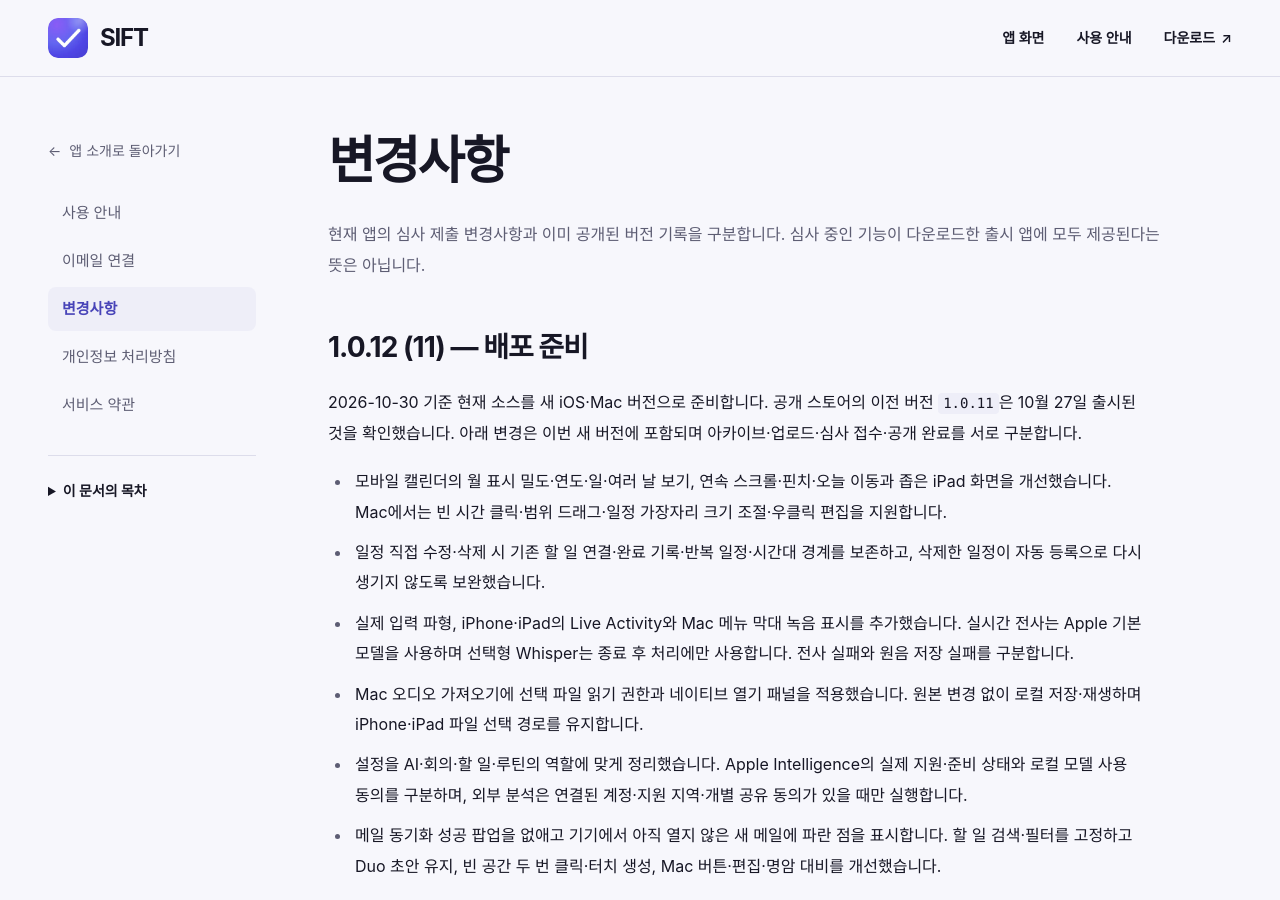
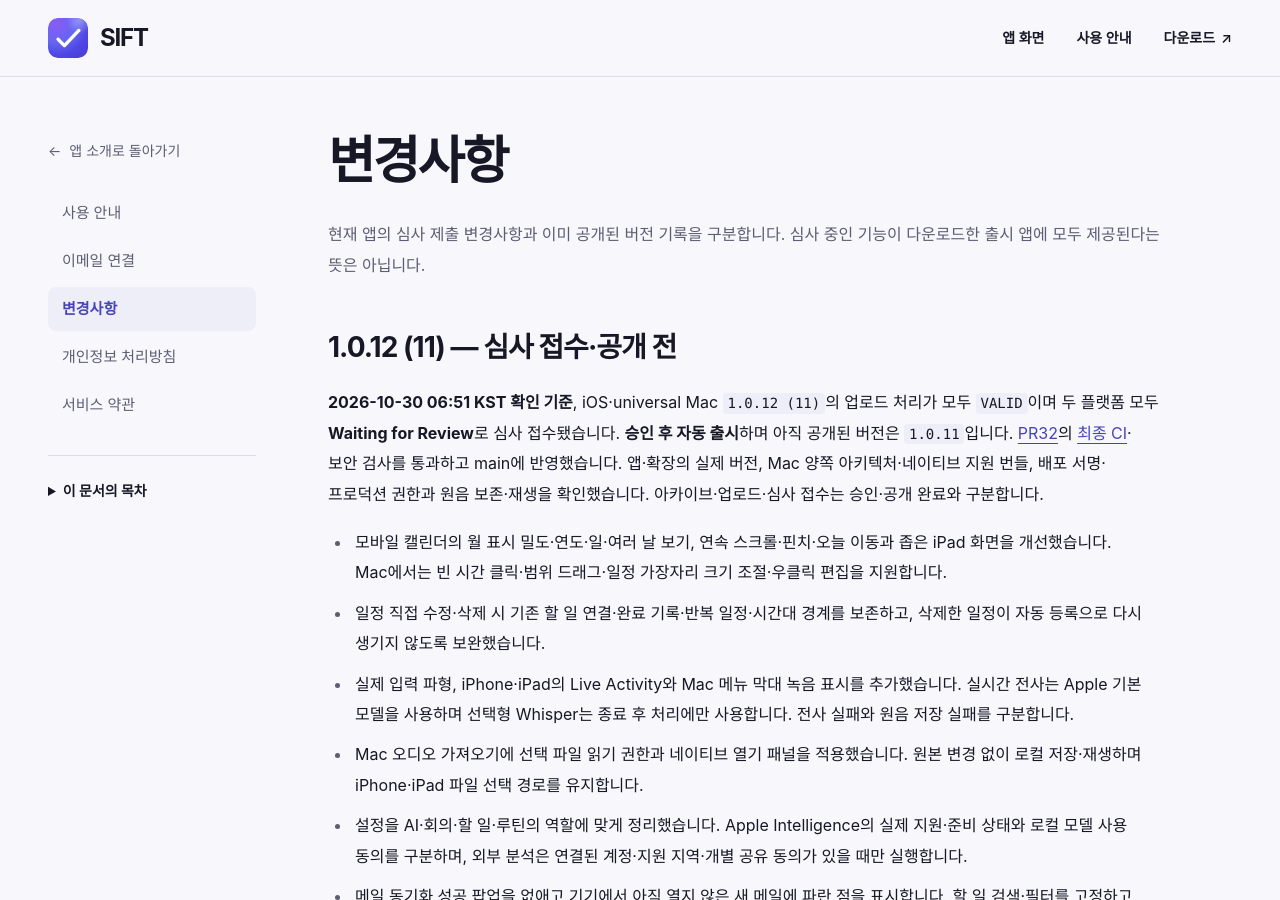
Before and after one commit to jung-geun/SIFT, a Jekyll site: the page built from docs/changes.md, in a window 1280 px wide and 900 px high. Built offline with Jekyll 4.4.1, drawn with Linux system fonts in a browser that asks for light colours.

Commit message:
docs: record verified build 11 review submissions

```diff
--- a/docs/changes.md
+++ b/docs/changes.md
@@ -1,7 +1,7 @@
 ---
 layout: default
 title: 변경사항
-description: SIFT 1.0.12 배포 준비 변경사항과 공개된 버전별 기록
+description: SIFT 1.0.12 심사 접수 변경사항과 공개된 버전별 기록
 permalink: /changes.html
 ---
 
@@ -10,9 +10,9 @@ permalink: /changes.html
 현재 앱의 심사 제출 변경사항과 이미 공개된 버전 기록을 구분합니다. 심사 중인 기능이 다운로드한 출시 앱에 모두 제공된다는 뜻은 아닙니다.
 
 <a id="version-1-0-12-11"></a>
-## 1.0.12 (11) — 배포 준비
+## 1.0.12 (11) — 심사 접수·공개 전
 
-2026-10-30 기준 현재 소스를 새 iOS·Mac 버전으로 준비합니다. 공개 스토어의 이전 버전 `1.0.11`은 10월 27일 출시된 것을 확인했습니다. 아래 변경은 이번 새 버전에 포함되며 아카이브·업로드·심사 접수·공개 완료를 서로 구분합니다.
+**2026-10-30 06:51 KST 확인 기준**, iOS·universal Mac `1.0.12 (11)`의 업로드 처리가 모두 `VALID`이며 두 플랫폼 모두 **Waiting for Review**로 심사 접수됐습니다. **승인 후 자동 출시**하며 아직 공개된 버전은 `1.0.11`입니다. [PR32](https://github.com/jung-geun/SIFT/pull/32)의 [최종 CI](https://github.com/jung-geun/SIFT/actions/runs/40959391692)·보안 검사를 통과하고 main에 반영했습니다. 앱·확장의 실제 버전, Mac 양쪽 아키텍처·네이티브 지원 번들, 배포 서명·프로덕션 권한과 원음 보존·재생을 확인했습니다. 아카이브·업로드·심사 접수는 승인·공개 완료와 구분합니다.
 
 - 모바일 캘린더의 월 표시 밀도·연도·일·여러 날 보기, 연속 스크롤·핀치·오늘 이동과 좁은 iPad 화면을 개선했습니다. Mac에서는 빈 시간 클릭·범위 드래그·일정 가장자리 크기 조절·우클릭 편집을 지원합니다.
 - 일정 직접 수정·삭제 시 기존 할 일 연결·완료 기록·반복 일정·시간대 경계를 보존하고, 삭제한 일정이 자동 등록으로 다시 생기지 않도록 보완했습니다.
```
Also changed, not shown: ios/UI_TEST_PLAN.md (+1 -0 lines), README.md.
